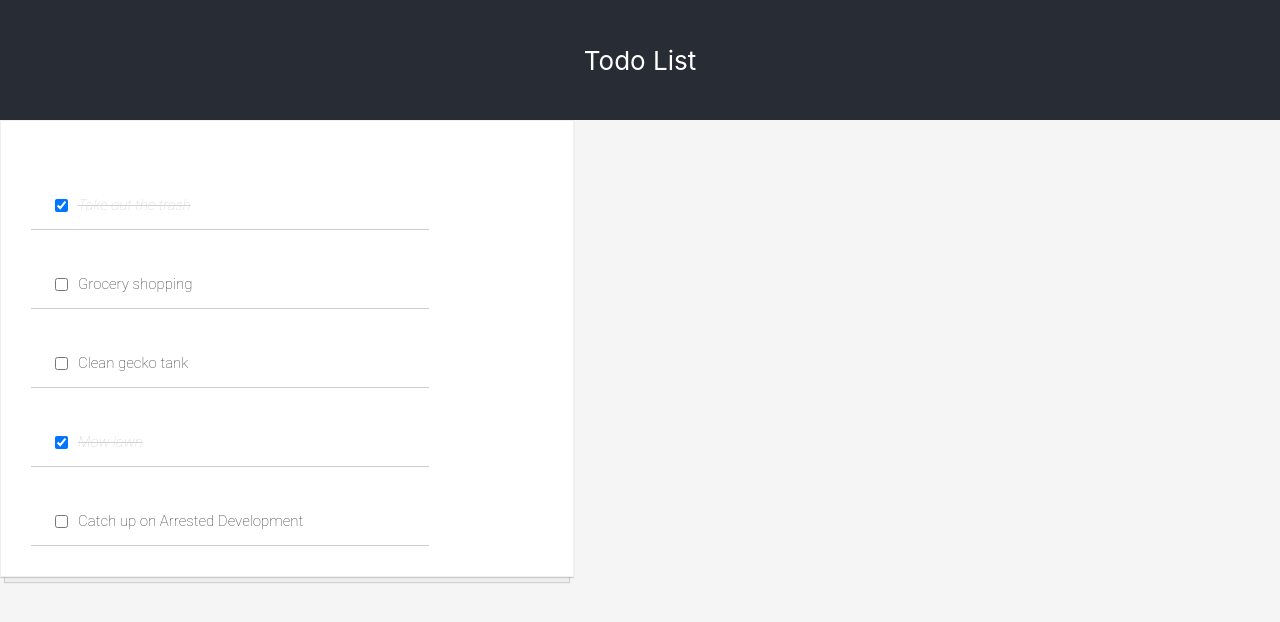
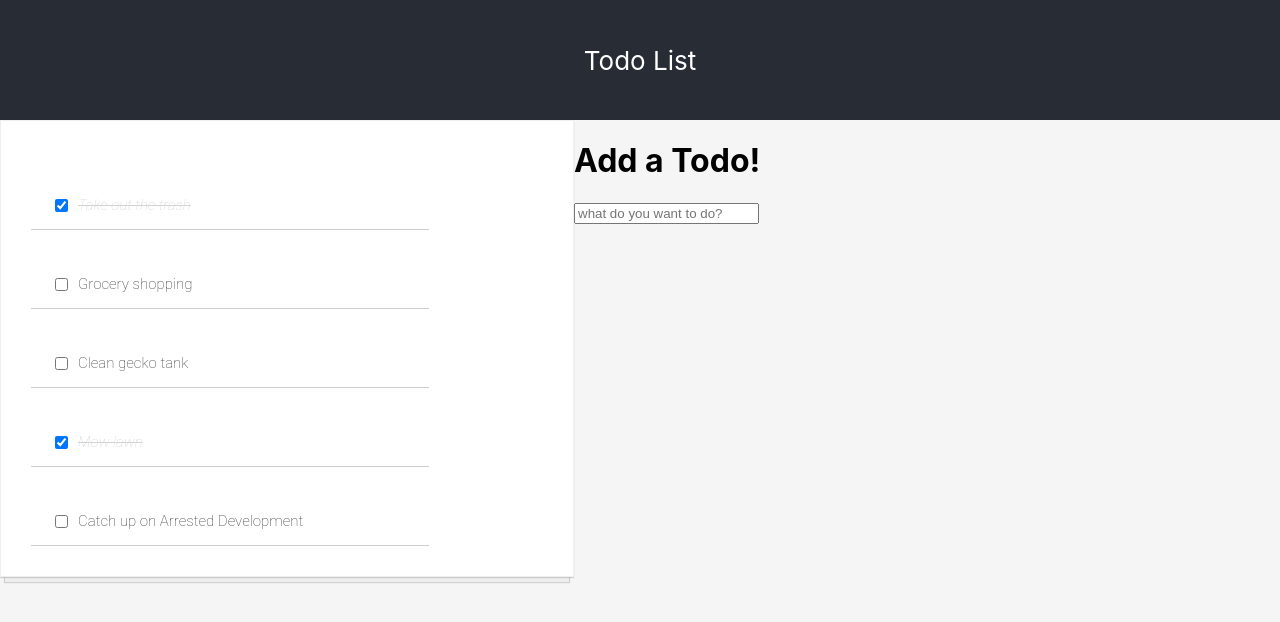
Before and after one commit to claireramming/todo-list, a React (Create React App) app: page / in a window 1280 px wide. Shown: the top 622 px of the page. Built offline with nearby package versions, Linux system fonts and the light colour scheme.

Commit message:
added task input functionality

```diff
--- a/src/App.js
+++ b/src/App.js
@@ -7,9 +7,12 @@ class App extends React.Component {
   constructor() {
     super()
     this.state = {
-      todos : todosData
+      todos : todosData,
+      newTask : ''
     }
     this.handleChange = this.handleChange.bind(this)
+    this.newTask = this.newTask.bind(this)
+    this.enterPress = this.enterPress.bind(this)
   }
 
   handleChange(id) {
@@ -29,6 +32,30 @@ class App extends React.Component {
     })
   }
 
+  newTask(event) {
+    this.setState({
+      newTask : event.target.value
+    })
+  }
+
+  enterPress(event) {
+    const nextId = this.state.todos.length + 1
+    console.log(this.state.todos.length)
+    if (event.key === 'Enter') {
+      this.setState(prevState => {
+        const newTodo = {
+          id : nextId,
+          text : event.target.value,
+          completed : false
+        }
+        return {
+          todos : [...prevState.todos, newTodo],
+          newTask : ''
+        }
+      })
+    }
+  }
+
   render() {
     const todoList = this.state.todos.map(todo => <TodoItem key={todo.id} data={todo} handleChange={this.handleChange}/>)
 
@@ -38,6 +65,16 @@ class App extends React.Component {
       <div className="todo-list">
         {todoList}
       </div>
+      <div>
+        <h1>Add a Todo!</h1>
+        <input
+          type='text'
+          value={this.state.newTask}
+          placeholder='what do you want to do?'
+          onChange={this.newTask}
+          onKeyPress={this.enterPress}
+          />
+        </div>
       </div>
       )
   }
```
